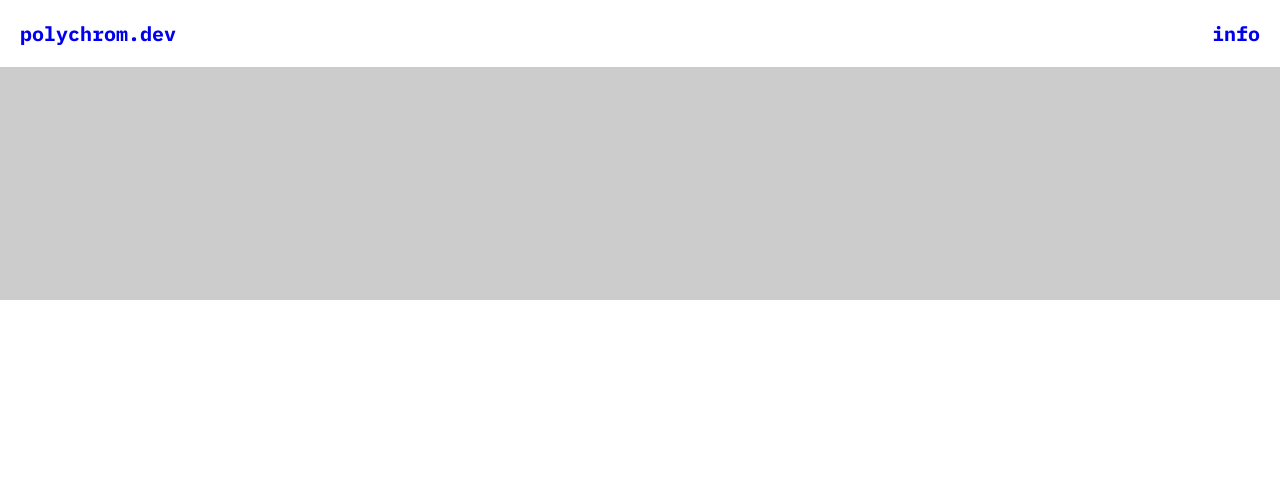
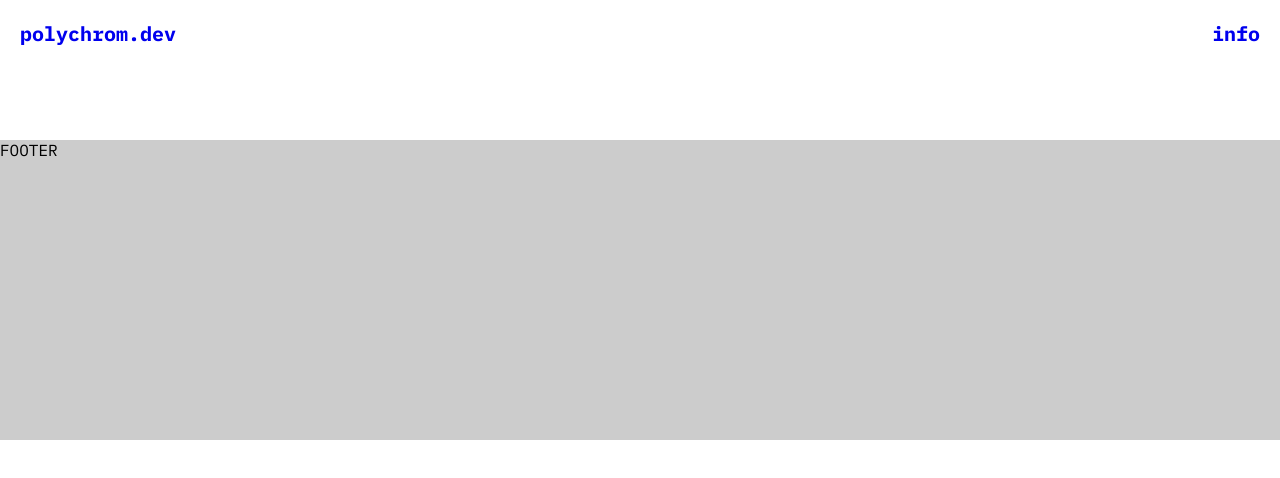
Before and after one commit to polychrom/play.polychrom.dev, an Angular app: page /header-component in a window 1280 px wide. Shown: the top 478 px of the page. Built offline with nearby package versions, Linux system fonts and the light colour scheme.

Commit message:
added spacer to avoid overlap with header

```diff
--- a/src/app/header/header.component.html
+++ b/src/app/header/header.component.html
@@ -6,3 +6,4 @@
         <a routerLink="/info" routerLinkActive="active">info</a>
     </div>
 </div>
+<span class="spacer"></span>
--- a/src/app/header/header.component.scss
+++ b/src/app/header/header.component.scss
@@ -11,3 +11,8 @@
     display: flex;
     justify-content: space-between;
 }
+
+.spacer {
+    height: 70px;
+    display: block;
+}
```
Also changed, not shown: 1 other file (tests, documents, lock files or other folders).
